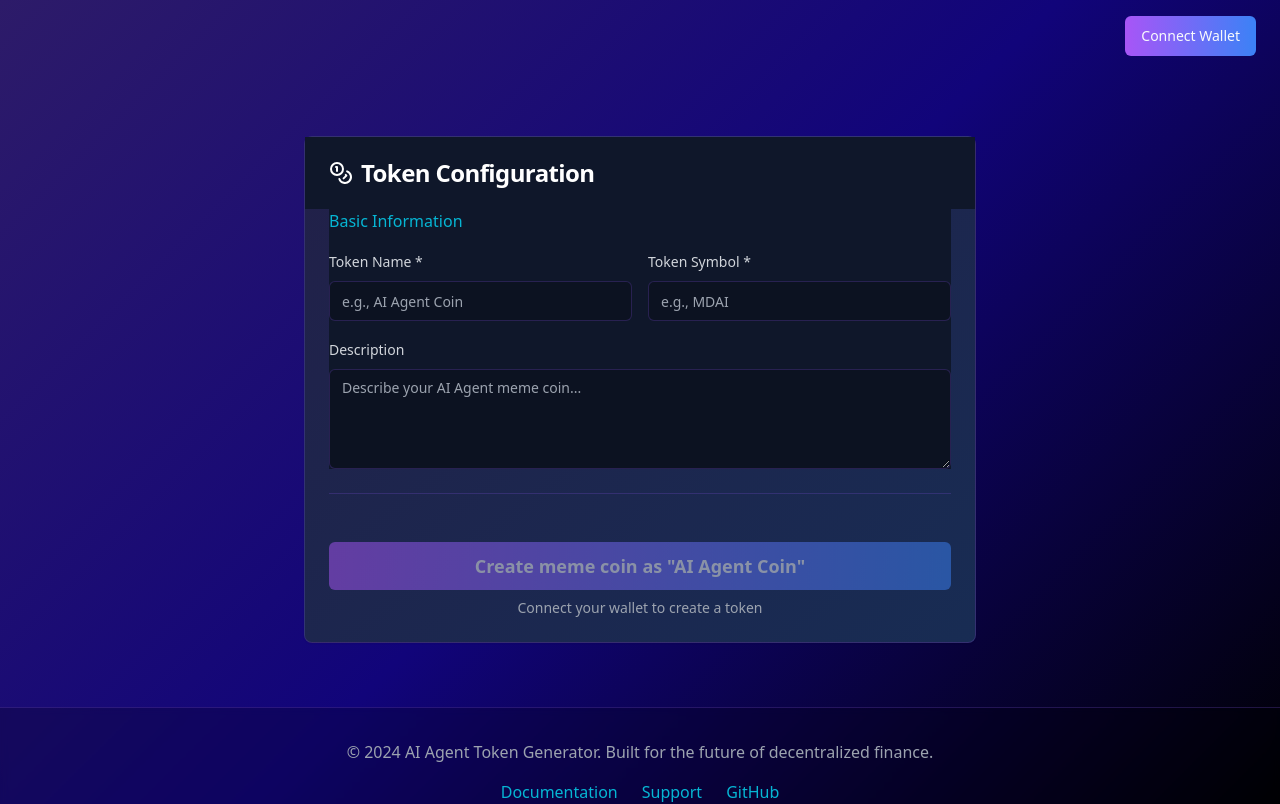
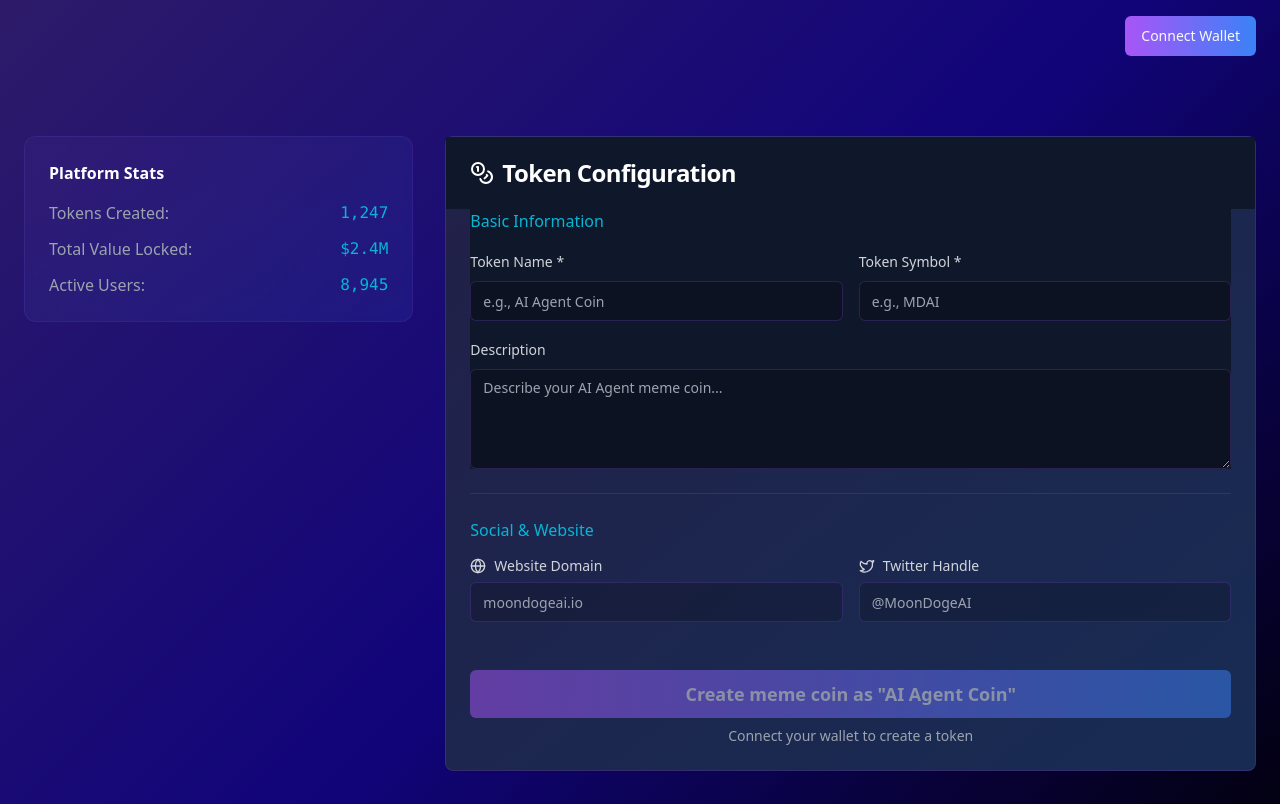
Before and after one commit to AgentFlow-Hub/chain-craft-tokens, a React (Vite) app: page / in a window 1280 px wide. Shown: the top 804 px of the page. Built offline with nearby package versions, Linux system fonts and the light colour scheme.

Commit message:
Reverted to commit db0ef697cdcdf6bfeeefb43f2b01dd815948f60e

```diff
--- a/src/components/TokenForm.tsx
+++ b/src/components/TokenForm.tsx
@@ -1,3 +1,4 @@
+
 import React, { useState } from 'react';
 import { Button } from '@/components/ui/button';
 import { Card, CardContent, CardHeader, CardTitle } from '@/components/ui/card';
@@ -8,6 +9,7 @@ import { Separator } from '@/components/ui/separator';
 import { Coins, Zap, Globe, Twitter } from 'lucide-react';
 import { useToast } from '@/hooks/use-toast';
 import { WalletConnection } from '@/utils/wallet';
+
 interface TokenData {
   name: string;
   symbol: string;
@@ -18,9 +20,11 @@ interface TokenData {
   websiteDomain: string;
   twitterHandle: string;
 }
+
 interface TokenFormProps {
   wallet: WalletConnection | null;
 }
+
 const TokenForm: React.FC<TokenFormProps> = ({
   wallet
 }) => {
@@ -38,6 +42,7 @@ const TokenForm: React.FC<TokenFormProps> = ({
   const {
     toast
   } = useToast();
+
   const handleInputChange = (field: keyof TokenData, value: string) => {
     setTokenData(prev => ({
       ...prev,
@@ -49,7 +54,12 @@ const TokenForm: React.FC<TokenFormProps> = ({
   const getSuggestedWebsites = () => {
     if (!tokenData.name) return [];
     const cleanName = tokenData.name.toLowerCase().replace(/\s+/g, '');
-    return [`${cleanName}.io`, `${cleanName}.com`, `${cleanName}coin.com`, `${cleanName}token.io`];
+    return [
+      `${cleanName}.io`,
+      `${cleanName}.com`,
+      `${cleanName}coin.com`,
+      `${cleanName}token.io`
+    ];
   };
 
   // Generate AI Twitter handle based on token name
@@ -58,6 +68,7 @@ const TokenForm: React.FC<TokenFormProps> = ({
     const cleanName = tokenData.name.toLowerCase().replace(/\s+/g, '');
     return `@${cleanName}AI`;
   };
+
   const handleCreateToken = async () => {
     if (!wallet || wallet.chainId !== 97) {
       toast({
@@ -112,10 +123,12 @@ const TokenForm: React.FC<TokenFormProps> = ({
       setIsCreating(false);
     }
   };
+
   const isFormValid = tokenData.name && tokenData.symbol && tokenData.totalSupply;
   const canCreate = wallet && wallet.chainId === 97 && isFormValid;
   const suggestedWebsites = getSuggestedWebsites();
   const aiTwitterHandle = getAITwitterHandle();
+
   return <Card className="bg-gradient-to-br from-crypto-purple/20 to-crypto-blue/20 border-crypto-purple/30 backdrop-blur-sm bg-slate-900">
       <CardHeader className="bg-slate-900">
         <CardTitle className="text-white flex items-center gap-2">
@@ -147,7 +160,8 @@ const TokenForm: React.FC<TokenFormProps> = ({
         </div>
 
         {/* Website Suggestions */}
-        {suggestedWebsites.length > 0 && <>
+        {suggestedWebsites.length > 0 && (
+          <>
             <Separator className="bg-crypto-purple/30" />
             <div className="space-y-4">
               <h4 className="text-crypto-cyan font-medium flex items-center gap-2">
@@ -155,32 +169,64 @@ const TokenForm: React.FC<TokenFormProps> = ({
                 Website
               </h4>
               <div className="grid grid-cols-2 gap-2">
-                {suggestedWebsites.map((website, index) => <button key={index} onClick={() => handleInputChange('websiteDomain', website)} className="text-left p-2 rounded bg-black/20 border border-crypto-purple/30 text-gray-300 hover:text-white hover:border-crypto-purple/50 transition-colors">
+                {suggestedWebsites.map((website, index) => (
+                  <button
+                    key={index}
+                    onClick={() => handleInputChange('websiteDomain', website)}
+                    className="text-left p-2 rounded bg-black/20 border border-crypto-purple/30 text-gray-300 hover:text-white hover:border-crypto-purple/50 transition-colors"
+                  >
                     {website}
-                  </button>)}
+                  </button>
+                ))}
               </div>
             </div>
-          </>}
+          </>
+        )}
 
         {/* AI Generated Twitter Handle */}
-        {aiTwitterHandle && <>
+        {aiTwitterHandle && (
+          <>
             <Separator className="bg-crypto-purple/30" />
             <div className="space-y-4">
               <h4 className="text-crypto-cyan font-medium flex items-center gap-2">
                 <Twitter className="h-4 w-4" />
                 Twitter
               </h4>
-              <button onClick={() => handleInputChange('twitterHandle', aiTwitterHandle)} className="w-full text-left p-3 rounded bg-black/20 border border-crypto-purple/30 text-gray-300 hover:text-white hover:border-crypto-purple/50 transition-colors">
+              <button
+                onClick={() => handleInputChange('twitterHandle', aiTwitterHandle)}
+                className="w-full text-left p-3 rounded bg-black/20 border border-crypto-purple/30 text-gray-300 hover:text-white hover:border-crypto-purple/50 transition-colors"
+              >
                 <div className="text-lg">{aiTwitterHandle}</div>
                 <div className="text-sm text-gray-400 mt-1">AI-generated Twitter Handle</div>
               </button>
             </div>
-          </>}
+          </>
+        )}
 
         <Separator className="bg-crypto-purple/30" />
 
         {/* Social & Web */}
+        <div className="space-y-4">
+          <h4 className="text-crypto-cyan font-medium">Social & Website</h4>
 
+          <div className="grid grid-cols-1 md:grid-cols-2 gap-4">
+            <div className="space-y-2">
+              <Label htmlFor="website" className="text-gray-300 flex items-center gap-2">
+                <Globe className="h-4 w-4" />
+                Website Domain
+              </Label>
+              <Input id="website" placeholder="moondogeai.io" value={tokenData.websiteDomain} onChange={e => handleInputChange('websiteDomain', e.target.value)} className="bg-black/20 border-crypto-purple/30 text-white placeholder:text-gray-400" />
+            </div>
+
+            <div className="space-y-2">
+              <Label htmlFor="twitter" className="text-gray-300 flex items-center gap-2">
+                <Twitter className="h-4 w-4" />
+                Twitter Handle
+              </Label>
+              <Input id="twitter" placeholder="@MoonDogeAI" value={tokenData.twitterHandle} onChange={e => handleInputChange('twitterHandle', e.target.value)} className="bg-black/20 border-crypto-purple/30 text-white placeholder:text-gray-400" />
+            </div>
+          </div>
+        </div>
 
         {/* Create Button */}
         <div className="pt-6">
@@ -199,4 +245,5 @@ const TokenForm: React.FC<TokenFormProps> = ({
       </CardContent>
     </Card>;
 };
+
 export default TokenForm;
--- a/src/pages/Index.tsx
+++ b/src/pages/Index.tsx
@@ -40,10 +40,39 @@ const Index = () => {
         <div className="absolute inset-0 bg-neon-gradient opacity-10"></div>
       </div>
 
-      {/* Main Content - Centered */}
+      {/* Main Content */}
       <div className="px-6 py-16">
-        <div className="max-w-2xl mx-auto">
-          <TokenForm wallet={wallet} />
+        <div className="max-w-7xl mx-auto">
+          <div className="grid grid-cols-1 lg:grid-cols-3 gap-8">
+            {/* Quick Stats - Sidebar */}
+            <div className="lg:col-span-1">
+              <div className="sticky top-6">
+                {/* Quick Stats */}
+                <div className="p-6 bg-gradient-to-br from-crypto-purple/10 to-crypto-blue/10 rounded-xl border border-crypto-purple/20 backdrop-blur-sm">
+                  <h3 className="text-white font-semibold mb-4">Platform Stats</h3>
+                  <div className="space-y-3">
+                    <div className="flex justify-between">
+                      <span className="text-gray-400">Tokens Created:</span>
+                      <span className="text-crypto-cyan font-mono">1,247</span>
+                    </div>
+                    <div className="flex justify-between">
+                      <span className="text-gray-400">Total Value Locked:</span>
+                      <span className="text-crypto-cyan font-mono">$2.4M</span>
+                    </div>
+                    <div className="flex justify-between">
+                      <span className="text-gray-400">Active Users:</span>
+                      <span className="text-crypto-cyan font-mono">8,945</span>
+                    </div>
+                  </div>
+                </div>
+              </div>
+            </div>
+
+            {/* Token Creation Form - Main Content */}
+            <div className="lg:col-span-2">
+              <TokenForm wallet={wallet} />
+            </div>
+          </div>
         </div>
       </div>
 
```
